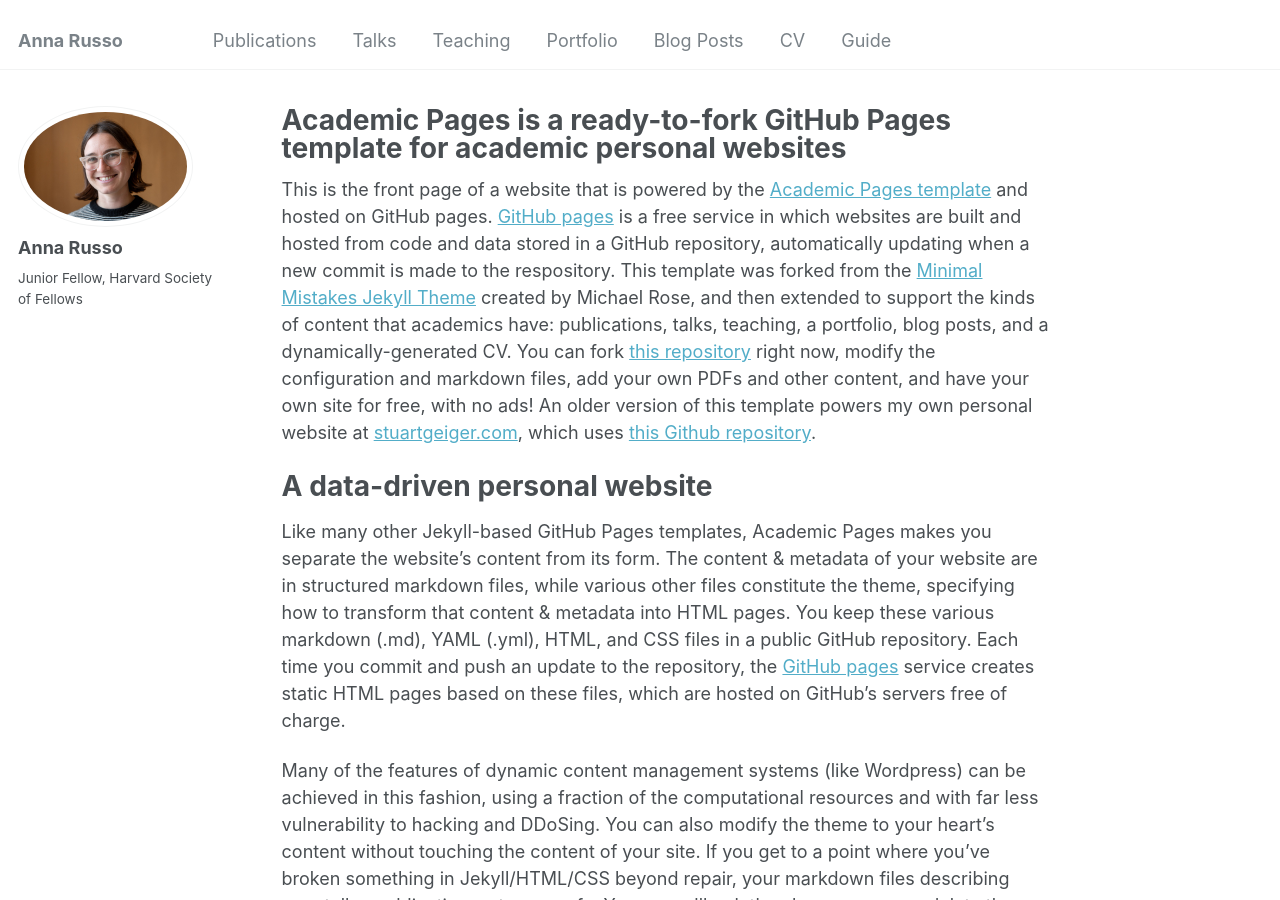
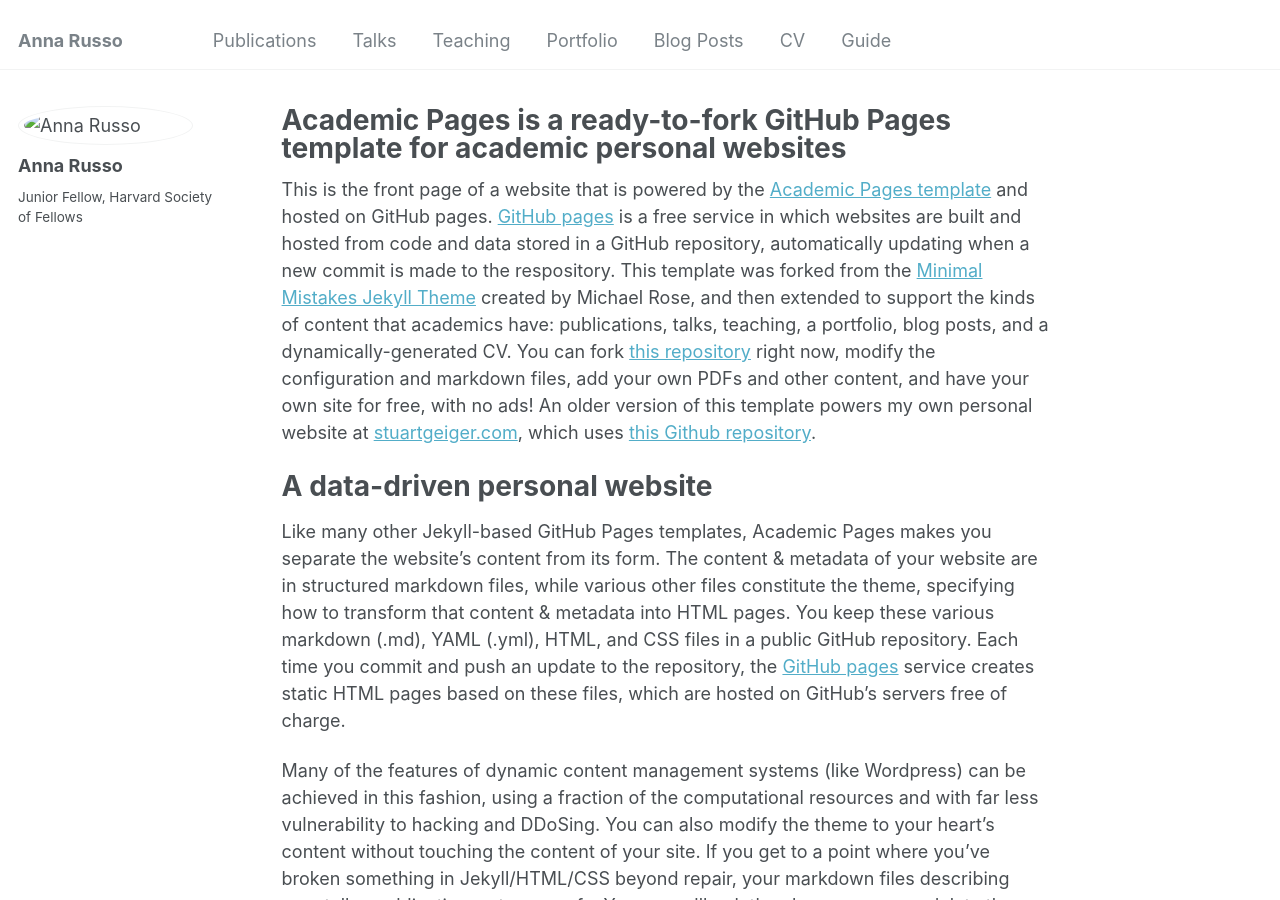
Before and after one commit to annarusso/annarusso.github.io, a Jekyll site: the page built from _pages/about.md, in a window 1280 px wide and 900 px high. Built offline with Jekyll 4.4.1, drawn with Linux system fonts in a browser that asks for light colours.

Commit message:
Update _config.yml

```diff
--- a/_config.yml
+++ b/_config.yml
@@ -21,7 +21,7 @@ repository               : "annarusso/annarusso.github.io"
 #               Additional customization can be done by editing /_includes/author-profile.html
 author:
   # Biographic information
-  avatar           : "Russo-headshot.png"
+  avatar           : "images/Russo-headshot.png"
   name             : "Anna Russo"
   pronouns         : # example: "she/her"
   bio              : "Junior Fellow, Harvard Society of Fellows"
```
